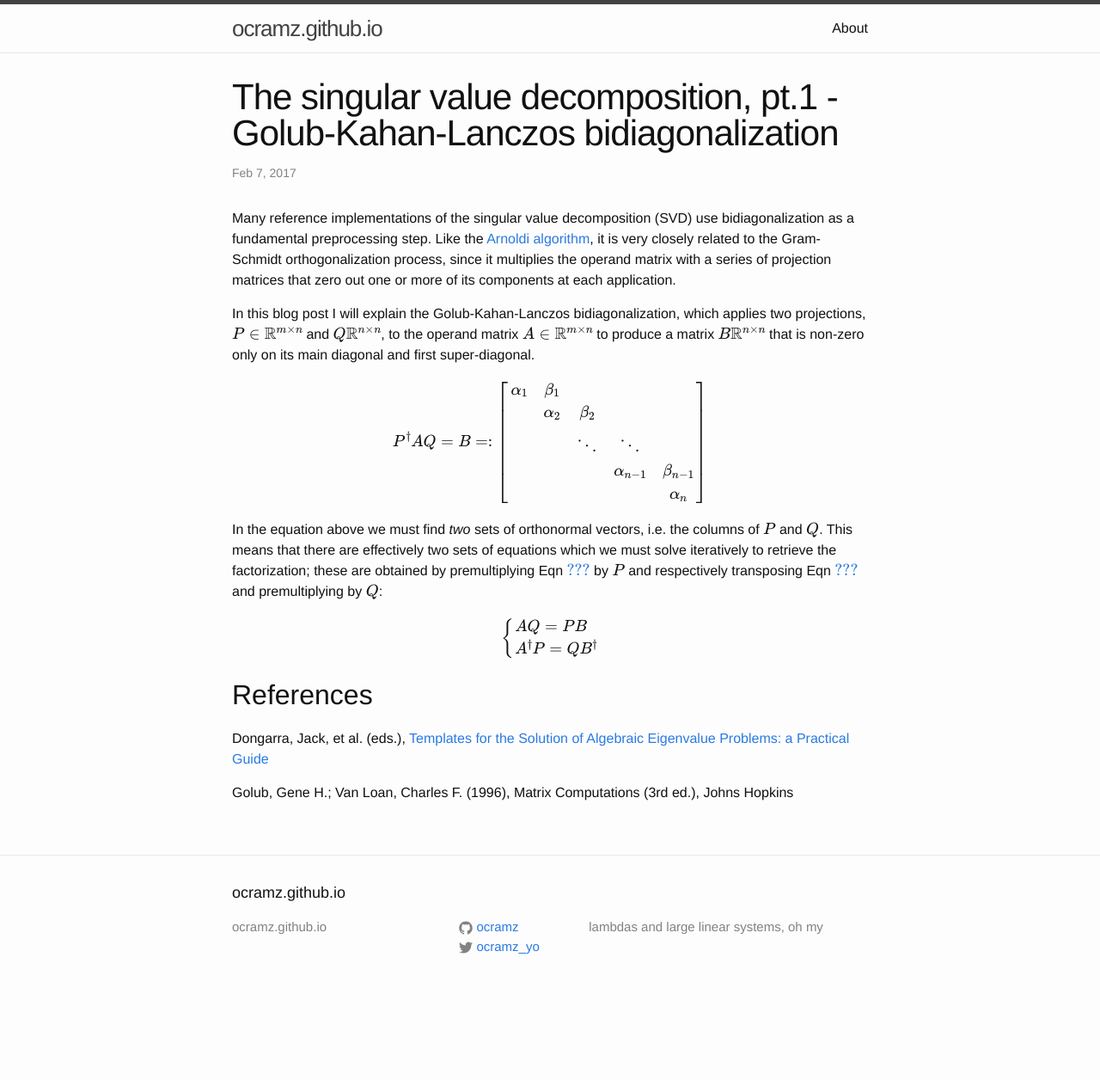
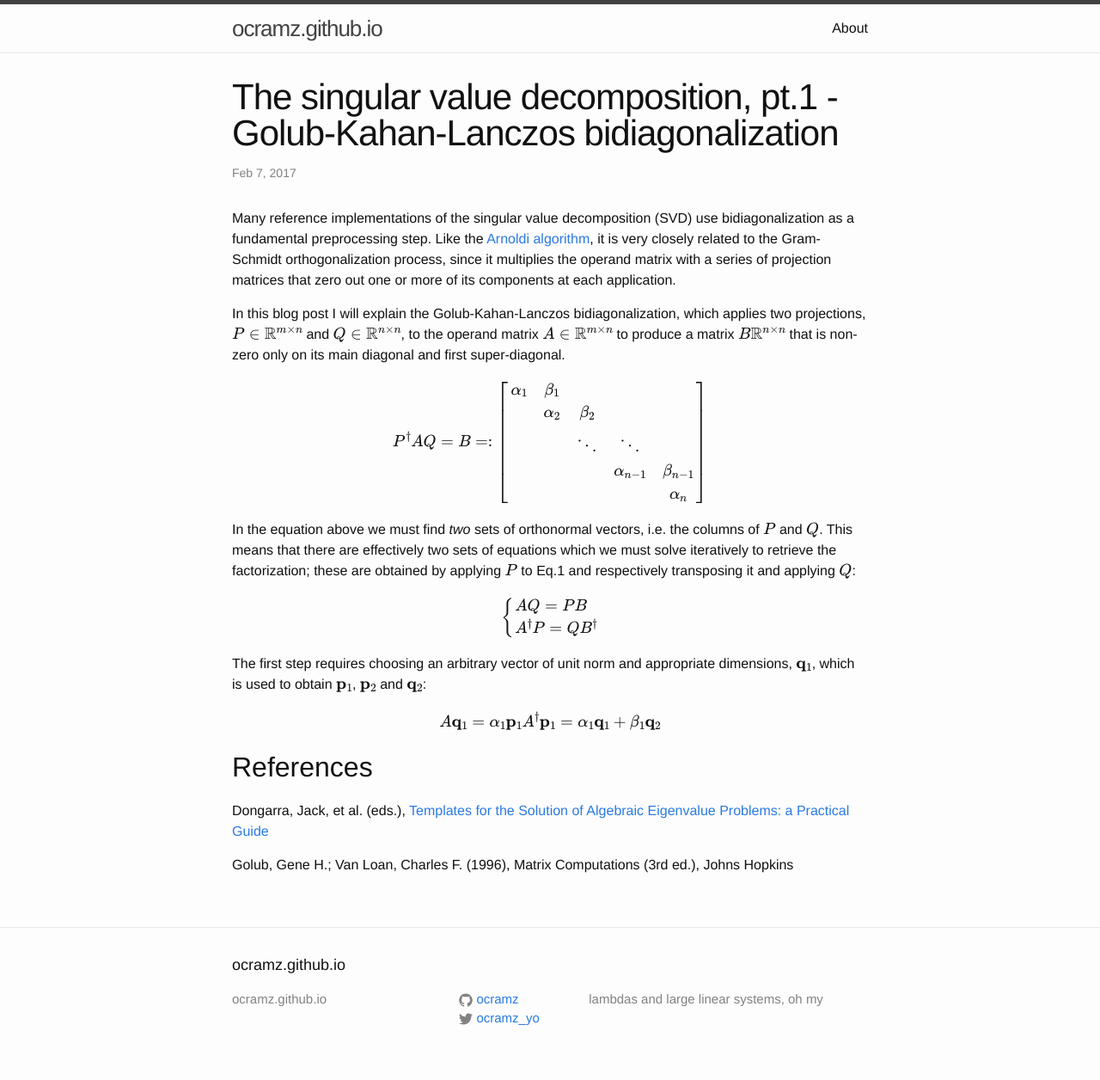
Before and after one commit to ocramz/ocramz.github.io, a Jekyll site: the page built from _posts/2017-02-07-golub-kahan-lanczos.markdown, in a window 1280 px wide. Shown: the whole page at 86% size. Built offline with Jekyll 4.4.1, drawn with Linux system fonts in a browser that asks for light colours; formulas are drawn with MathJax 3; before the commit the page ends 1172 px from its top, so only the background shows below that.

Commit message:
upd blog

```diff
--- a/_posts/2017-02-07-golub-kahan-lanczos.markdown
+++ b/_posts/2017-02-07-golub-kahan-lanczos.markdown
@@ -7,7 +7,7 @@ categories: mathematics tutorials
 
 Many reference implementations of the singular value decomposition (SVD) use bidiagonalization as a fundamental preprocessing step. Like the [Arnoldi algorithm](https://ocramz.github.io/mathematics/tutorials/2016/11/09/arnoldi-alt.html), it is very closely related to the Gram-Schmidt orthogonalization process, since it multiplies the operand matrix with a series of projection matrices that zero out one or more of its components at each application.
 
-In this blog post I will explain the Golub-Kahan-Lanczos bidiagonalization, which applies two projections, $$P \in \mathbb{R}^{m \times n}$$ and $$Q \mathbb{R}^{n \times n}$$, to the operand matrix $$A \in \mathbb{R}^{m \times n}$$ to produce a matrix $$B \mathbb{R}^{n \times n}$$ that is non-zero only on its main diagonal and first super-diagonal.
+In this blog post I will explain the Golub-Kahan-Lanczos bidiagonalization, which applies two projections, $$P \in \mathbb{R}^{m \times n}$$ and $$Q \in \mathbb{R}^{n \times n}$$, to the operand matrix $$A \in \mathbb{R}^{m \times n}$$ to produce a matrix $$B \mathbb{R}^{n \times n}$$ that is non-zero only on its main diagonal and first super-diagonal.
 
 $$
 P^\dagger A Q = B =: \left[
@@ -22,7 +22,7 @@ P^\dagger A Q = B =: \left[
 \label{eqn1}
 $$
 
-In the equation above we must find _two_ sets of orthonormal vectors, i.e. the columns of $$P$$ and $$Q$$. This means that there are effectively two sets of equations which we must solve iteratively to retrieve the factorization; these are obtained by premultiplying Eqn $$\ref{eqn1}$$ by $$P$$ and respectively transposing Eqn $$\ref{eqn1}$$ and premultiplying by $$Q$$:
+In the equation above we must find _two_ sets of orthonormal vectors, i.e. the columns of $$P$$ and $$Q$$. This means that there are effectively two sets of equations which we must solve iteratively to retrieve the factorization; these are obtained by applying $$P$$ to Eq.1 and respectively transposing it and applying $$Q$$:
 
 
 $$
@@ -30,6 +30,14 @@ $$
 A Q = P B \\
 A^\dagger P = Q B^\dagger
 \end{cases}
+$$
+
+
+The first step requires choosing an arbitrary vector of unit norm and appropriate dimensions, $$\mathbf{q}_1$$, which is used to obtain $$\mathbf{p}_1$$, $$\mathbf{p}_2$$ and $$\mathbf{q}_2$$:
+
+$$
+A \mathbf{q}_1 = \alpha_1 \mathbf{p}_1
+A^\dagger \mathbf{p}_1 = \alpha_1 \mathbf{q}_1 + \beta_1 \mathbf{q}_2
 $$
 
 
```
